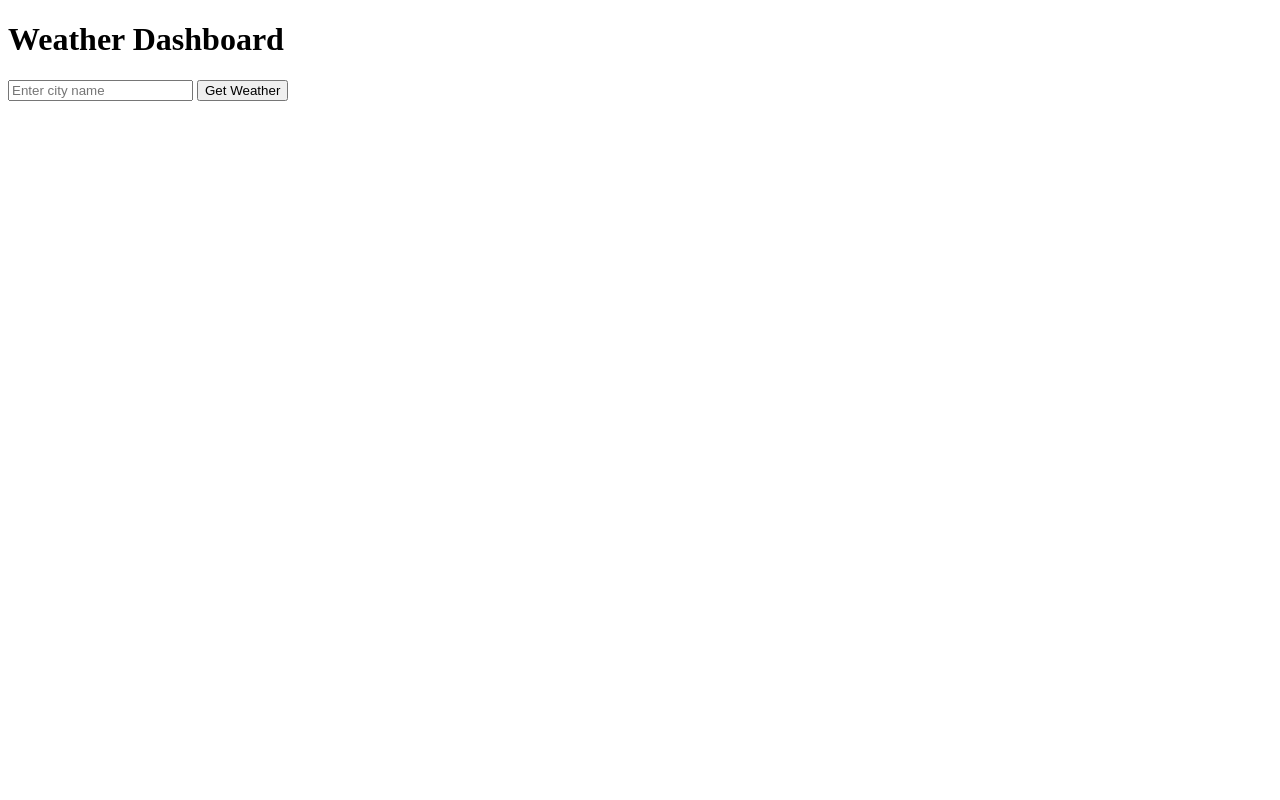
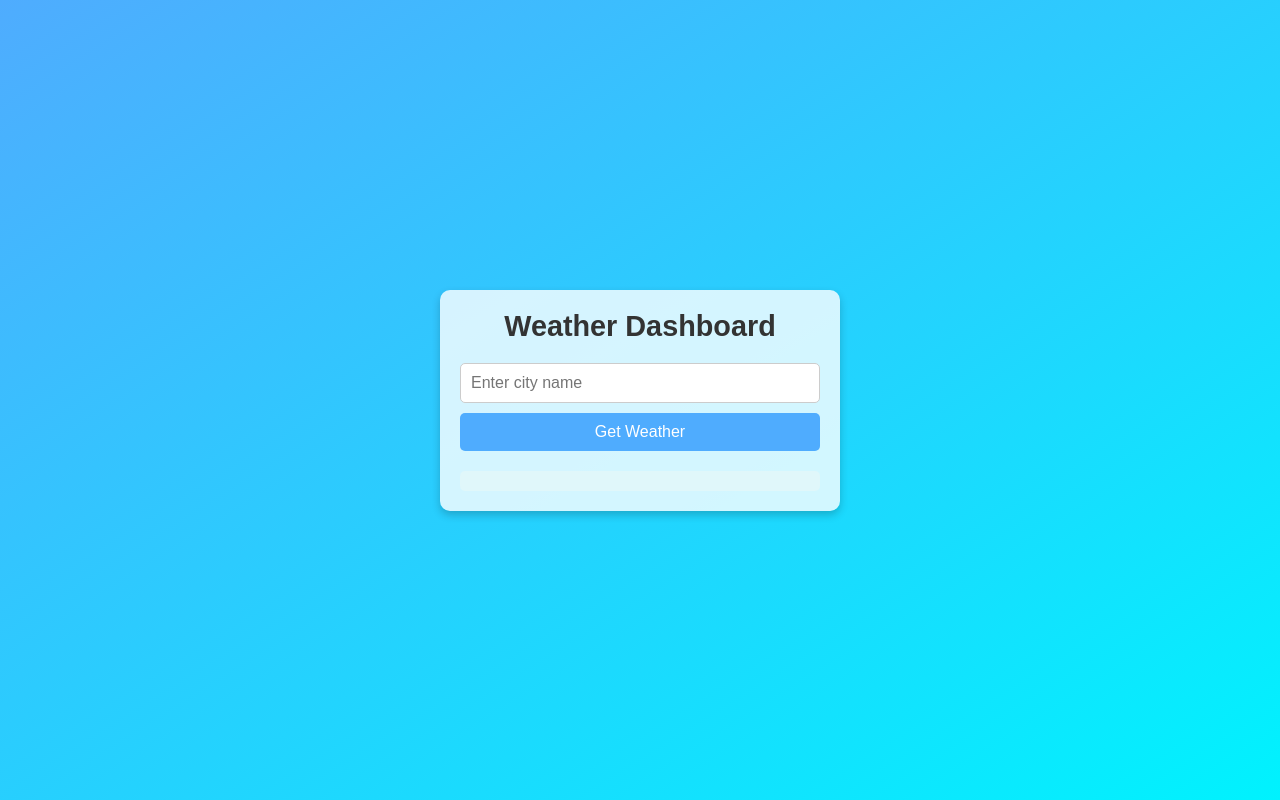
Before and after one commit to IlanB94/weather-app, a plain HTML site: page frontend/index.html in a window 1280 px wide. Drawn offline with Linux system fonts and the light colour scheme.

Commit message:
Added design

```diff
--- a/frontend/index.html
+++ b/frontend/index.html
@@ -2,15 +2,19 @@
 <!DOCTYPE html>
 <html lang="en">
 <head>
+<link rel="stylesheet" href="style.css">
   <meta charset="UTF-8">
   <meta name="viewport" content="width=device-width, initial-scale=1.0">
   <title>Weather Dashboard</title>
 </head>
 <body>
-  <h1>Weather Dashboard</h1>
-  <input type="text" id="city" placeholder="Enter city name">
-  <button onclick="getWeather()">Get Weather</button>
-  <div id="weatherResult"></div>
+    <div class="weather-container">
+        <h1>Weather Dashboard</h1>
+        <input type="text" id="city" placeholder="Enter city name">
+        <button onclick="getWeather()">Get Weather</button>
+        <div id="weatherResult"></div>
+    </div>
+
 
   <script>
     async function getWeather() {
--- /dev/null
+++ b/frontend/style.css
@@ -0,0 +1,75 @@
+/* General Reset */
+* {
+    margin: 0;
+    padding: 0;
+    box-sizing: border-box;
+    font-family: Arial, sans-serif;
+  }
+
+  /* Body Styling */
+  body {
+    background: linear-gradient(to bottom right, #4facfe, #00f2fe);
+    color: #333;
+    display: flex;
+    justify-content: center;
+    align-items: center;
+    min-height: 100vh;
+    padding: 20px;
+  }
+
+  /* Weather Dashboard Container */
+  .weather-container {
+    background: #ffffffcc;
+    border-radius: 10px;
+    padding: 20px;
+    max-width: 400px;
+    width: 100%;
+    box-shadow: 0px 4px 8px rgba(0, 0, 0, 0.2);
+    text-align: center;
+  }
+
+  h1 {
+    font-size: 1.8em;
+    color: #333;
+    margin-bottom: 20px;
+  }
+
+  /* Input and Button Styling */
+  #city {
+    width: 100%;
+    padding: 10px;
+    border: 1px solid #ccc;
+    border-radius: 5px;
+    font-size: 1em;
+    margin-bottom: 10px;
+  }
+
+  button {
+    background-color: #4facfe;
+    border: none;
+    color: white;
+    padding: 10px 15px;
+    font-size: 1em;
+    border-radius: 5px;
+    cursor: pointer;
+    transition: background-color 0.3s;
+    width: 100%;
+  }
+
+  button:hover {
+    background-color: #007acc;
+  }
+
+  /* Weather Result Styling */
+  #weatherResult {
+    margin-top: 20px;
+    padding: 10px;
+    background-color: #e0f7fa;
+    border-radius: 5px;
+  }
+
+  #weatherResult p {
+    font-size: 1em;
+    color: #333;
+    margin: 5px 0;
+  }
```
